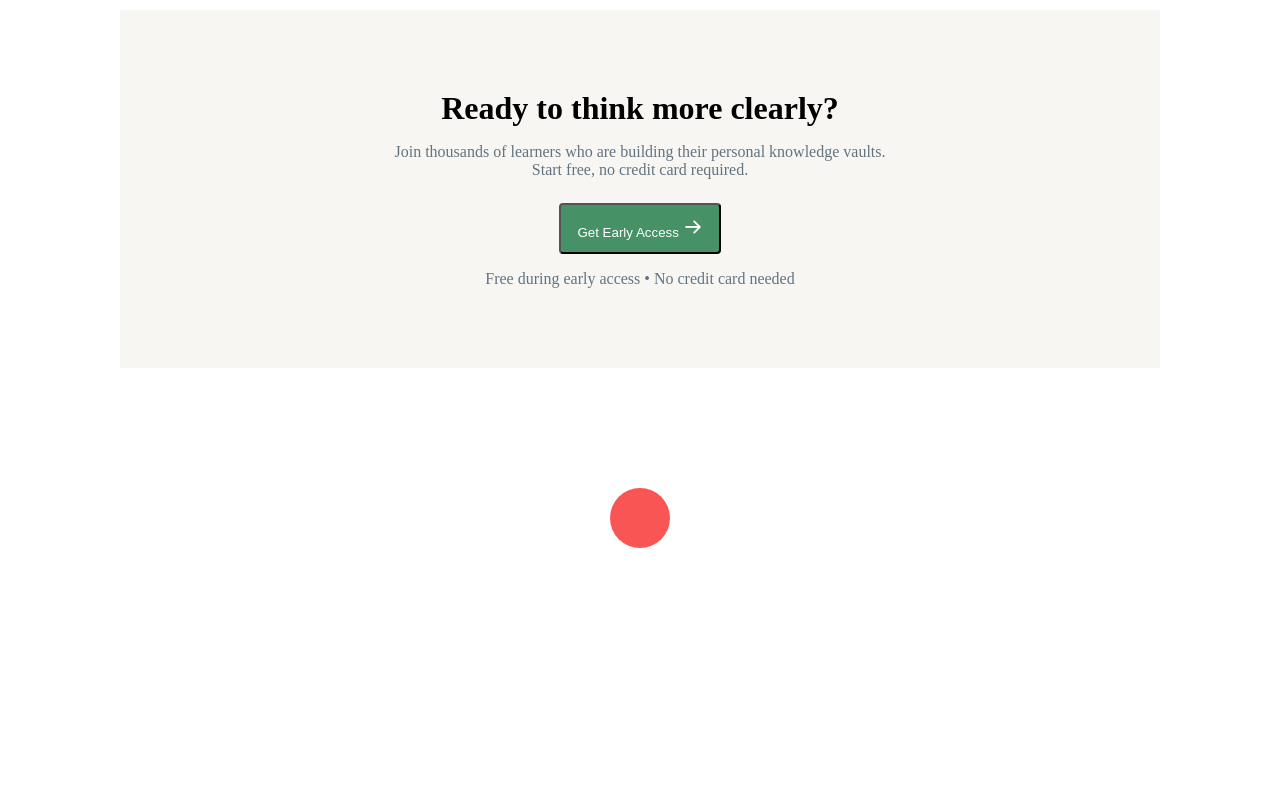
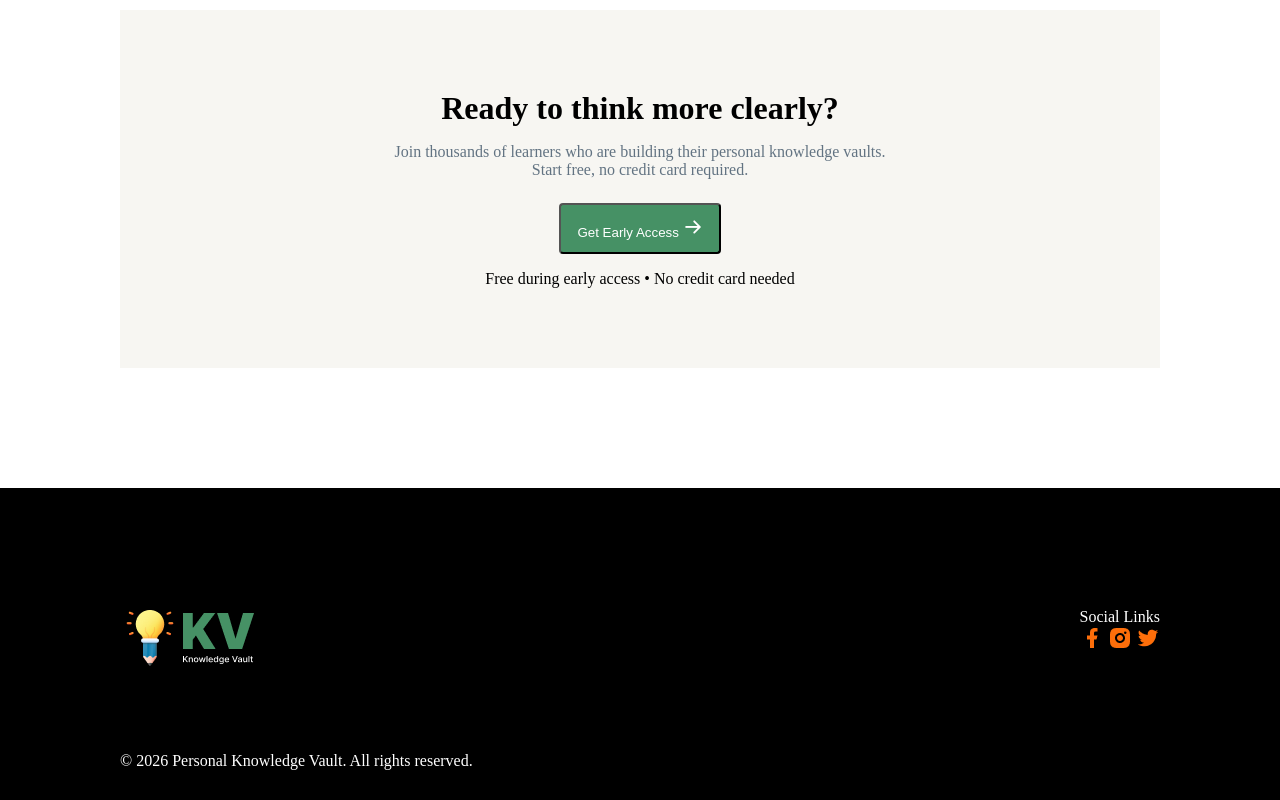
Before and after one commit to ahsanramin/ASSIGNMENT-001-, a plain HTML site: page index.html in a window 1280 px wide. Shown: the part 1894-2694 px from the top of the page. Before the commit the page ends 2442 px from the top, so only its background shows below. Drawn offline with Linux system fonts and the light colour scheme.

Commit message:
my last comit

```diff
--- a/index.html
+++ b/index.html
@@ -129,8 +129,10 @@
         <p class="color">The Solution</p>
         <h1 class="knowledge-tittle">Your second brain,
           <br>
-          structured by design.</h1>
-          <p class="knowledge">Personal Knowledge Vault isn't another note-taking app. z <br> It's a thinking environment where every note, link, and summary <br>becomes part of an interconnected web of understanding.</p>
+          structured by design.
+        </h1>
+        <p class="knowledge">Personal Knowledge Vault isn't another note-taking app. z <br> It's a thinking environment
+          where every note, link, and summary <br>becomes part of an interconnected web of understanding.</p>
         <div class="check">
           <div class="check-list">
             <img src="assets/CheckCircle.png" alt="">
@@ -157,7 +159,8 @@
         <h1>Ready to think more clearly?</h1>
       </div>
       <div class="think-paragraph">
-  <p>Join thousands of learners who are building their personal knowledge vaults. <br> Start free, no credit card required.</p>
+        <p>Join thousands of learners who are building their personal knowledge vaults. <br> Start free, no credit card
+          required.</p>
       </div>
       <div class="think-btn">
         <button class="think-button">
@@ -170,10 +173,25 @@
 
   </main>
   <footer>
-    <div class="logo">
-      <img src="" alt="">
+    <div class="foot">
+      <div class="last-part">
+        <div class="social">
+          <div class="social-container">
+            <img src="assets/logo-footer.png" alt="">
           </div>
-    <div class="copyright"></div>
+          <div class="icons">
+            Social Links
+            <br>
+            <a href=""><img src="images/icons/facebook.png" alt=""></a>
+            <a href=""><img src="images/icons/insta.png" alt=""></a>
+            <a href=""><img src="images/icons/twitter.png" alt=""></a>
+          </div>
+        </div>
+      </div>
+      <div class="copyright">
+        &COPY; 2026 Personal Knowledge Vault. All rights reserved.
+      </div>
+    </div>
   </footer>
 </body>
 
--- a/style/style.css
+++ b/style/style.css
@@ -180,6 +180,18 @@ ul {
 align-self: center;
 margin-bottom: 16px;
 }
-.think-footer{
-  color: #627382;
+.social{
+  display: flex;
+  justify-content: space-between;
+  margin-bottom: 80px;
 }
+.foot{
+  background-color:#000000;
+  padding: 120px 120px 30px 120px;
+}
+.icons{
+  color: white;
+}
+.copyright{
+  color: white;
+}
```
Lines whose indentation alone changed are shown as unchanged.
